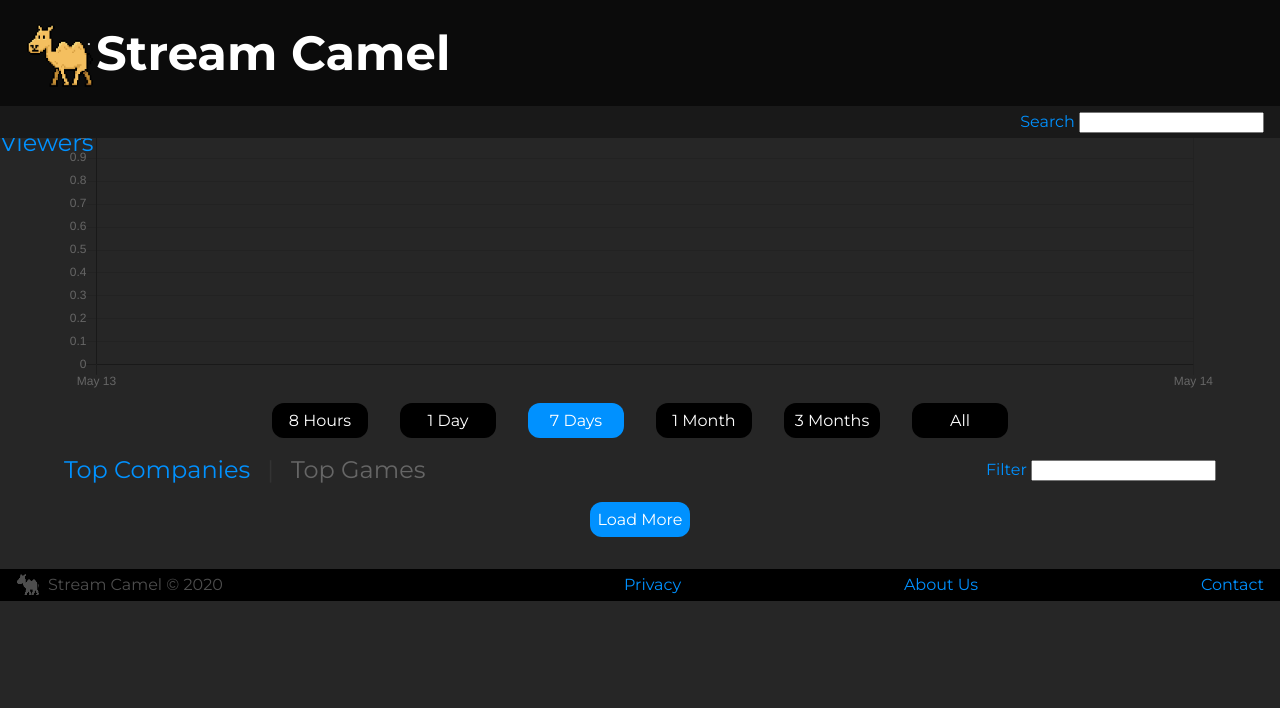
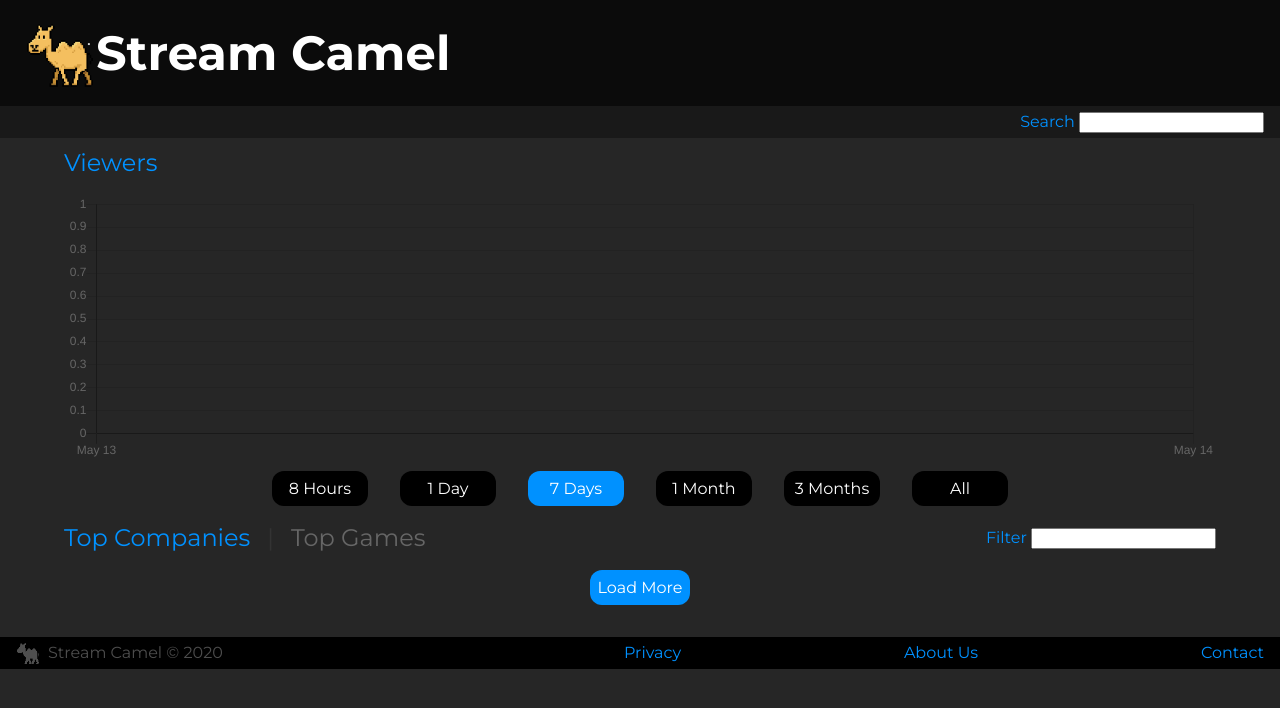
Before and after one commit to streamcamel/torso, a React (Create React App) app: page / in a window 1280 px wide. Shown: the top 708 px of the page. Built offline with nearby package versions, Linux system fonts and the light colour scheme; no server answers.

Commit message:
SectionBar with filter on every page that requires it.

```diff
--- a/src/App.css
+++ b/src/App.css
@@ -148,11 +148,6 @@
   margin: 0;
 }
 
-.SectionTitleClickable{
-  color: #666;
-  cursor: pointer;
-}
-
 .SectionTitleSplit{
   color: #333;
   margin-left: 0.7em;
@@ -164,6 +159,11 @@
   display: inline-block;
   position: absolute;
   right: 0;
+}
+
+.SectionTitleClickable:link, .SectionTitleClickable:visited, .SectionTitleClickable:hover, .SectionTitleClickable:active {
+  color: #666;
+  text-decoration: none;
 }
 
 
@@ -363,6 +363,11 @@
   cursor: pointer;
 }
 
+.ChartTitle {
+  color: #0091FF;
+  text-align: left;
+  font-weight: 400;
+}
 
 
 
--- a/src/components/Carousel.js
+++ b/src/components/Carousel.js
@@ -6,7 +6,7 @@ import SearchPage from './SearchPage'
 import SingleCompanyPage from './SingleCompanyPage'
 import SingleGamePage from './SingleGamePage'
 import TopCompaniesPage from './TopCompaniesPage'
-import TopGames from './TopGames'
+import TopGamesPage from './TopGamesPage'
 
 const Carousel = () => {
 
@@ -27,7 +27,7 @@ const Carousel = () => {
                     <SingleGamePage />
                 </Route>
                 <Route path="/topgames">
-                    <TopGames />
+                    <TopGamesPage />
                 </Route>
             </Switch>
         </div>
--- a/src/components/MainChart.js
+++ b/src/components/MainChart.js
@@ -175,7 +175,7 @@ const MainChart = (props) => {
 
     return (
         <div className="ChartArea">
-            <h2 className="SectionTitle">Viewers</h2>
+            <h2 className="ChartTitle">Viewers</h2>
 
             <div className="MainChart">
                 <Line data={testdata} options={options} />
--- a/src/components/SearchPage.js
+++ b/src/components/SearchPage.js
@@ -1,36 +1,21 @@
-import React, { useEffect, useState, useRef } from 'react';
-import { useLocation, useHistory } from "react-router-dom";
-
+import React, { useEffect, useState } from 'react';
+import { useLocation } from "react-router-dom";
 import * as appConfig from '../config'
 import * as utils from '../utils'
 import CompaniesAndGamesList from './CompaniesAndGamesList'
+import SectionHeader from './SectionHeader';
 
 const SearchPage = () => {
 
     let location = useLocation();
-    let history = useHistory();
 
     const [data, setData] = useState([]); // Data state for the companies/games
     const [prevPath, setPrevPath] = useState('');
     const [filter, setFilter] = useState('');
 
-    const refInput = useRef(null);
-
-    const onClickSectionTitle = (e) => {
-        e.preventDefault();
-
-        const selection = window.getSelection();
-        if (selection.toString()) {
-            return;
-        }
-
-        history.push({pathname:'/topgames', search:location.search});
+    const onFilter = (str) => {
+        setFilter(str);
     }
-
-    const onFilter = (event) => {
-        setFilter(event.target.value.toLocaleLowerCase());
-    }
-
 
     // Similar to componentDidMount and componentDidUpdate:
     useEffect(() => {
@@ -46,19 +31,11 @@ const SearchPage = () => {
         }
     }, [location, data, prevPath, filter]);
 
-    let command = utils.pathToCommand(location.pathname);
-    let title = <h2 className="SectionTitle"><span className="SectionTitleSelected">Search Results</span></h2>
+    let headers = [ {title:'Search Results', selected:true} ];
 
     return (
         <div className="SearchPage">
-            <div className="TileListHeader">
-                {title}
-                <div className="TileListSearch">
-                    <span className="TileListTitle">Filter </span>
-                    <input ref={refInput} type="text" onChange={onFilter} />
-                </div>
-            </div>
-
+            <SectionHeader headers={headers} onFilter={onFilter}/>
             <CompaniesAndGamesList data={data} filter={filter} />
         </div>
     );
--- a/src/components/SectionHeader.js
+++ b/src/components/SectionHeader.js
@@ -10,10 +10,6 @@ const SectionHeader = (props) => {
         if(props.onFilter) {
             props.onFilter(event.target.value.toLocaleLowerCase());
         }
-    }
-
-    const onPush = (path) => {
-        history.push({pathname:path, search:location.search});
     }
 
     let headers = [];
@@ -29,14 +25,15 @@ const SectionHeader = (props) => {
 
             started = true;
 
-            let actionable = 'SectionTitleClickable';
             if(h.selected){
-                actionable = 'SectionTitleSelected';
+                headers.push(
+                    <span className="SectionTitleSelected">{h.title}</span>
+                );
+            } else {
+                headers.push(
+                    <a href={h.path} className="SectionTitleClickable">{h.title}</a>
+                );
             }
-
-            headers.push(
-                <span className={actionable} onClick={() => {onPush(h.path)}}>{h.title}</span>
-            );
         }
     }
 
@@ -44,7 +41,7 @@ const SectionHeader = (props) => {
     if(props.onFilter) {
         filter =    <div className="SectionHeaderFilter">
                         <span>Filter </span>
-                        <input ref={refInput} type="text" onKeyDown={onFilter} />
+                        <input ref={refInput} type="text" onChange={onFilter} />
                     </div>
     }
 
--- a/src/components/SingleCompanyPage.js
+++ b/src/components/SingleCompanyPage.js
@@ -1,9 +1,9 @@
 import React, { useEffect, useState } from 'react';
 import { useLocation } from "react-router-dom";
-
 import * as appConfig from '../config'
 import * as utils from '../utils'
 import CompaniesAndGamesList from './CompaniesAndGamesList'
+import SectionHeader from './SectionHeader';
 
 
 const SingleCompanyPage = () => {
@@ -12,6 +12,11 @@ const SingleCompanyPage = () => {
     const [dataGames, setDataGames] = useState([]); // Data state for the companies/games
     const [dataCompanies, setDataCompanies] = useState([]); // Data state for the companies/games
     const [prevPath, setPrevPath] = useState('');
+    const [filter, setFilter] = useState('');
+
+    const onFilter = (str) => {
+        setFilter(str);
+    }
 
     // Similar to componentDidMount and componentDidUpdate:
     useEffect(() => {
@@ -34,7 +39,7 @@ const SingleCompanyPage = () => {
 
             setPrevPath(location.pathname);
         }
-    }, [location, dataGames, dataCompanies, prevPath]);
+    }, [location, dataGames, dataCompanies, prevPath, filter]);
 
     let title = '';
     if(dataCompanies.length > 0){
@@ -54,11 +59,13 @@ const SingleCompanyPage = () => {
         description = <div className="CompanyDescription">{paragraphs}</div>
     }
 
+    let headers = [ {title:title, selected:true} ];
+
     return (
         <div className="SingleCompanyPage">
-            <h2 className="SectionTitle">{title}</h2>
+            <SectionHeader headers={headers} onFilter={onFilter}/>
             {description}
-            <CompaniesAndGamesList data={dataGames} />
+            <CompaniesAndGamesList data={dataGames} filter={filter}/>
         </div>
     );
 };
--- a/src/components/SingleGamePage.js
+++ b/src/components/SingleGamePage.js
@@ -1,9 +1,8 @@
 import React, { useEffect, useState } from 'react';
 import { useLocation } from "react-router-dom";
-
 import * as appConfig from '../config'
 import * as utils from '../utils'
-
+import SectionHeader from './SectionHeader';
 
 const SingleGamePage = () => {
     let location = useLocation();
@@ -38,9 +37,11 @@ const SingleGamePage = () => {
         description = utils.textToParagraphs(data[0].storyline);
     }
 
+    let headers = [ {title:title, selected:true} ];
+
     return (
         <div className="SingleGamePage">
-            <h2 className="SectionTitle">{title}</h2>
+            <SectionHeader headers={headers} />
             <div className="SingleGamePageXContent">
                 <div className="SingleGamePageIconWrapper">
                     <img className="SingleGamePageIcon" src={iconurl} alt={title} />
--- a/src/components/TopCompaniesPage.js
+++ b/src/components/TopCompaniesPage.js
@@ -1,44 +1,25 @@
-import React, { useEffect, useState, useRef } from 'react';
-import { useLocation, useHistory } from "react-router-dom";
-
+import React, { useEffect, useState } from 'react';
+import { useLocation } from "react-router-dom";
 import * as appConfig from '../config'
-import * as utils from '../utils'
 import SectionHeader from './SectionHeader'
 import CompaniesAndGamesList from './CompaniesAndGamesList'
 
 const TopCompaniesPage = () => {
 
     let location = useLocation();
-    let history = useHistory();
 
     const [data, setData] = useState([]); // Data state for the companies/games
     const [prevPath, setPrevPath] = useState('');
     const [filter, setFilter] = useState('');
 
-    const refInput = useRef(null);
-
-    const onClickSectionTitle = (e) => {
-        e.preventDefault();
-
-        const selection = window.getSelection();
-        if (selection.toString()) {
-            return;
-        }
-
-        history.push({pathname:'/topgames', search:location.search});
-    }
-
     const onFilter = (str) => {
         setFilter(str);
     }
-
 
     // Similar to componentDidMount and componentDidUpdate:
     useEffect(() => {
         if(prevPath !== location.pathname)
         {
-            let command = utils.pathToCommand(location.pathname);
-            let slug = utils.pathToSlug(location.pathname);
             let url = appConfig.backendURL('/top_companies?period=1w');
 
             fetch(url)
@@ -49,22 +30,9 @@ const TopCompaniesPage = () => {
         }
     }, [location, data, prevPath, filter]);
 
-    let command = utils.pathToCommand(location.pathname);
-            // let title = <h2 className="SectionTitle"><span className="SectionTitleSelected">Top Companies</span><span className="SectionTitleSplit">|</span><span className="SectionTitleClickable" onClick={onClickSectionTitle}>Top Games</span></h2>
-
-            // <div className="TileListHeader">
-            //     {title}
-            //     <div className="TileListSearch">
-            //         <span className="TileListTitle">Filter </span>
-            //         <input ref={refInput} type="text" onChange={onFilter} />
-            //     </div>
-            // </div>
-
-
     let headers = [ {title:'Top Companies', selected:true, path:'/'},
                     {title:'Top Games', selected:false, path:'/topgames'},
                     ];
-
 
     return (
         <div className="TopCompaniesPage">
--- a/src/components/TopGames.js
+++ b/src/components/TopGamesPage.js
@@ -1,26 +1,20 @@
 import React, { useEffect, useState } from 'react';
-import { useLocation, useHistory } from "react-router-dom";
+import { useLocation } from "react-router-dom";
 import * as appConfig from '../config';
 import CompaniesAndGamesList from './CompaniesAndGamesList';
+import SectionHeader from './SectionHeader';
 
 
-const TopGames = () => {
+const TopGamesPage = () => {
 
     let location = useLocation();
-    let history = useHistory();
 
     const [data, setData] = useState([]); // Data state for the companies/games
     const [prevPath, setPrevPath] = useState('');
+    const [filter, setFilter] = useState('');
 
-    const onClickSectionTitle = (e) => {
-        e.preventDefault();
-
-        const selection = window.getSelection();
-        if (selection.toString()) {
-            return;
-        }
-
-        history.push({pathname:'/', search:location.search});
+    const onFilter = (str) => {
+        setFilter(str);
     }
 
     useEffect(() => {
@@ -33,14 +27,18 @@ const TopGames = () => {
 
             setPrevPath(location.pathname);
         }
-    }, [location, data, prevPath]);
+    }, [location, data, prevPath, filter]);
+
+    let headers = [ {title:'Top Companies', selected:false, path:'/'},
+                    {title:'Top Games', selected:true, path:'/topgames'},
+                    ];
 
     return (
         <div className="TopGamePage">
-            <h2 className="SectionTitle"><span className="SectionTitleClickable" onClick={onClickSectionTitle}>Top Companies</span><span className="SectionTitleSplit">|</span><span className="SectionTitleSelected">Top Games</span></h2>
-            <CompaniesAndGamesList data={data} />
+            <SectionHeader headers={headers} onFilter={onFilter}/>
+            <CompaniesAndGamesList data={data} filter={filter}/>
         </div>
     );
 };
 
-export default TopGames;
+export default TopGamesPage;
```
